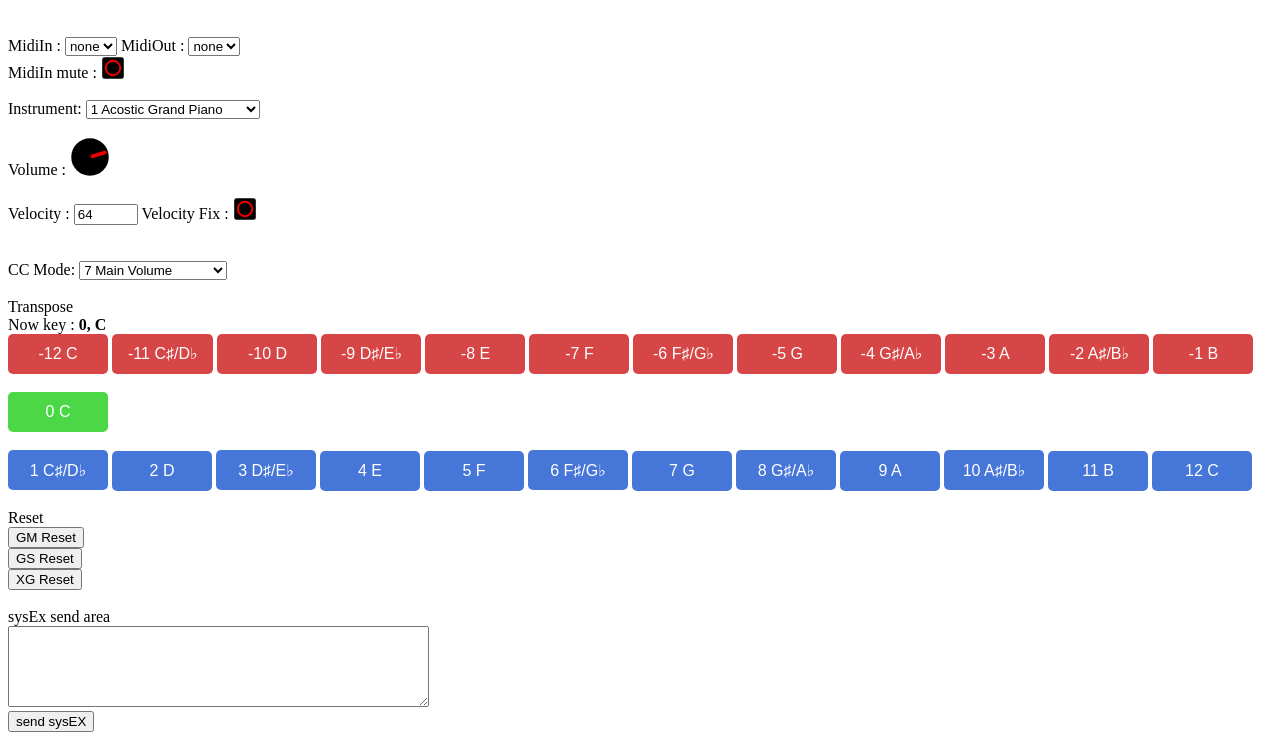
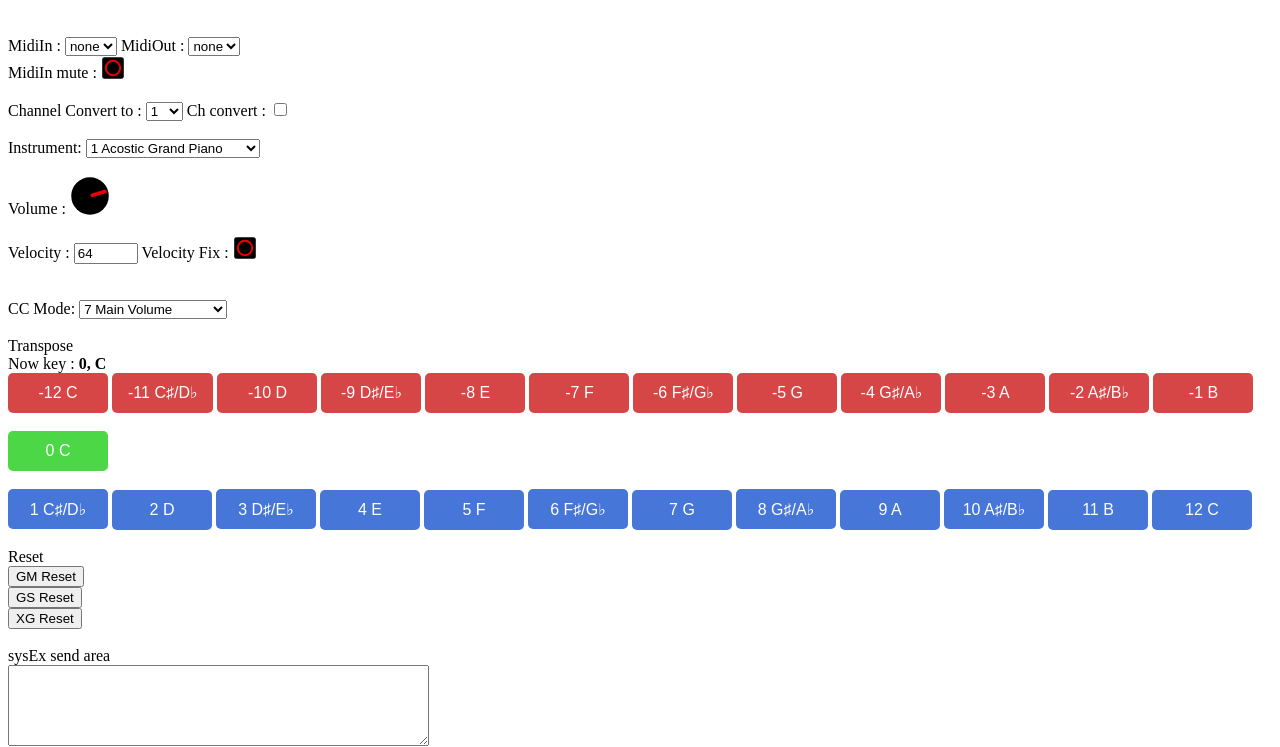
Before and after one commit to mikuta0407/web-midi-thru-tools, a plain HTML site: page keyboard.html in a window 1280 px wide. Shown: the part 61-808 px from the top of the page. Drawn offline with Linux system fonts and the light colour scheme.

Commit message:
[Add]Channel Convert

```diff
--- a/keyboard.html
+++ b/keyboard.html
@@ -81,6 +81,29 @@
 	MidiIn : <select id="midiin"><option>none</option></select>
 	MidiOut : <select id="midiout"><option>none</option></select><br/>
 	MidiIn mute : <webaudio-switch id="inputMIDIMuteToggle"></webaudio-switch><br />
+
+	<br>
+	Channel Convert to :
+	<select name="chconvertto" id="chconvertto" >
+		<option value="0">1</option>
+		<option value="1">2</option>
+		<option value="2">3</option>
+		<option value="3">4</option>
+		<option value="4">5</option>
+		<option value="5">6</option>
+		<option value="6">7</option>
+		<option value="7">8</option>
+		<option value="8">9</option>
+		<option value="9">10</option>
+		<option value="10">11</option>
+		<option value="11">12</option>
+		<option value="12">13</option>
+		<option value="13">14</option>
+		<option value="14">15</option>
+		<option value="15">16</option>
+	</select>
+
+	Ch convert : <input type="checkbox" id="chconvert"><br />
 
 	<!--Program : <webaudio-slider id="prog" min="0" max="127" direction="horz" valuetip="0"></webaudio-slider>
 	<webaudio-param link="prog"></webaudio-param><br/><br/> -->
--- a/keyboard.js
+++ b/keyboard.js
@@ -7,6 +7,7 @@ var midiin = null;
 var velocity = 0;
 var isMidiMute = false;
 var isVelFix = false;
+var isChCovnert = false;
 
 var key = 0; //mikuta0407 created
 
@@ -18,6 +19,7 @@ function inputEvent(e) {
     var target = e.target;
 
     var device = midiDevices.inputs[target.name];
+
 
     var numArray = [];
 
@@ -32,6 +34,9 @@ function inputEvent(e) {
         numArray.push(val);
     });
 
+    console.log(device);
+    console.log(midiin);
+
     /*
     Send([Status Byte(128,144,176,etc...), Data Byte 1(Pitch, etc...), Data Byte 2(Velocity, value, etc...)]);
     */
@@ -43,20 +48,33 @@ function inputEvent(e) {
 
     //Note
     } else {
+        //Channel
+        if (isChCovnert){
+            //Off: 128~143
+            if (numArray[0] <= 143){
+                numArray[0] = 128 + parseInt(document.getElementById("chconvertto").value);
+            }
+            //On: 144~159
+            else {
+                numArray[0] = 144 + parseInt(document.getElementById("chconvertto").value);
+            }
+        }
+
+        //Transpose
+        numArray[1] += key;
+
         //Fix Velocity
         if (isVelFix){
             numArray[2] = velocity;
         }
 
-        //Transpose
-        numArray[1] += key;
 
         if (isMidiMute != true)
         {
             //console.log("selected");
             // output to midi sequencer
             //document.getElementById("synth").send(numArray);
-            //console.log(numArray);
+            console.log(numArray);
 
             //Midi out
             Send([numArray[0], numArray[1], numArray[2]]);
@@ -131,6 +149,10 @@ function Init() {
 
     document.getElementById("inputVelocityFixToggle").addEventListener("change", function (e) {
         isVelFix = Boolean(document.getElementById("inputVelocityFixToggle").value);
+    });
+
+    document.getElementById("chconvert").addEventListener("change", function (e) {
+        isChCovnert = Boolean(document.getElementById("chconvert").value);
     });
 
     document.getElementById("velocityNum").addEventListener("change", function (e) {
```
